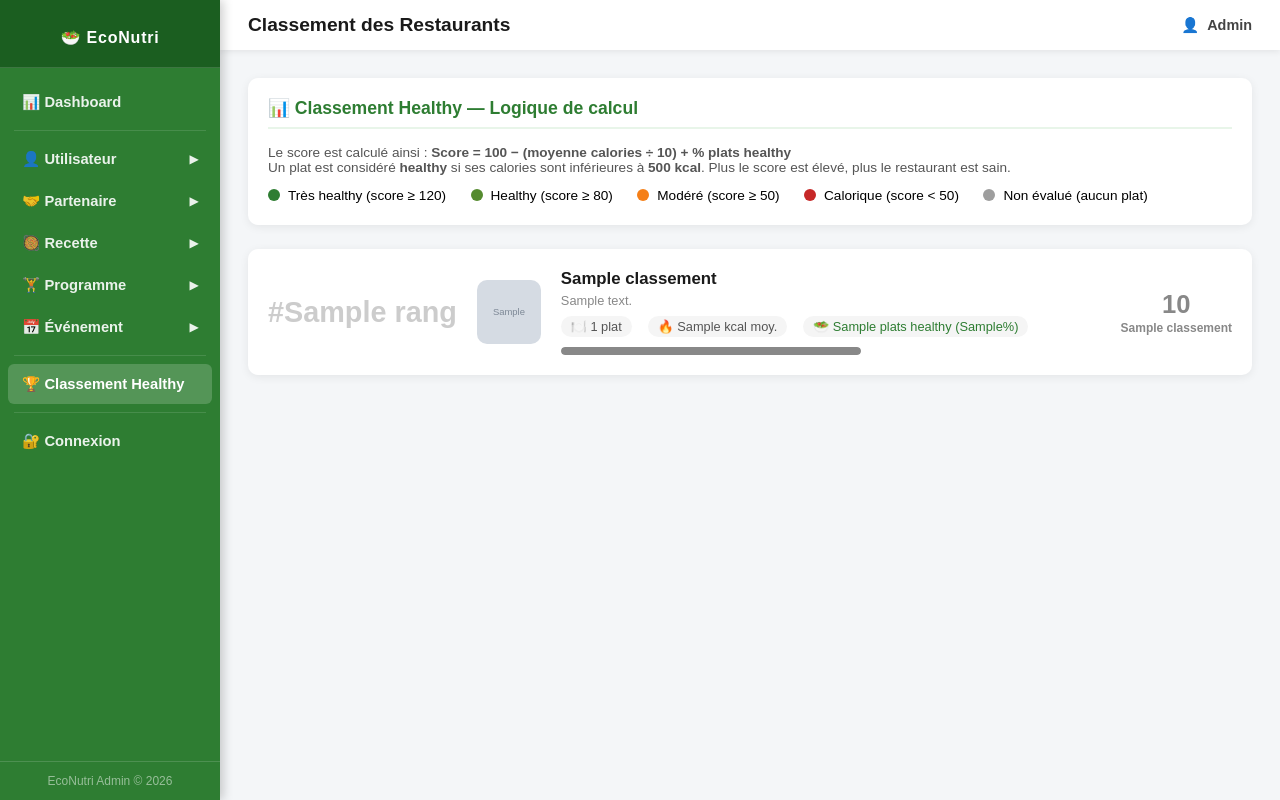
After one commit to emna-kochbati/projet-web-nutrition, a PHP site: template View/back/classement/index.php in a window 1280 px wide. The commit adds this page. Run offline with PHP 8.4, Linux system fonts and the light colour scheme; the template is opened without the code that fills it: most values are stand-ins (such as "Sample title", 1, 10 or a date in 2020); grey boxes marked "Sample" are stand-in pictures.

Commit message:
premier commit

```diff
--- /dev/null
+++ b/View/back/classement/index.php
@@ -0,0 +1,107 @@
+<?php
+$page_title  = 'Classement des Restaurants';
+$active_menu = 'classement';
+ob_start();
+?>
+
+<style>
+.rank-card { background:#fff; border-radius:10px; padding:20px; box-shadow:0 2px 10px rgba(0,0,0,.07); margin-bottom:14px; display:flex; align-items:center; gap:20px; transition:transform .2s; }
+.rank-card:hover { transform:translateY(-2px); box-shadow:0 4px 16px rgba(0,0,0,.1); }
+.rank-number { font-size:1.8rem; font-weight:900; color:#ccc; min-width:48px; text-align:center; }
+.rank-number.gold   { color:#f9a825; }
+.rank-number.silver { color:#90a4ae; }
+.rank-number.bronze { color:#a1887f; }
+.rank-img { width:64px; height:64px; border-radius:10px; object-fit:cover; flex-shrink:0; }
+.rank-no-img { width:64px; height:64px; border-radius:10px; background:#f0f0f0; display:flex; align-items:center; justify-content:center; font-size:1.8rem; flex-shrink:0; }
+.rank-info { flex:1; }
+.rank-name { font-size:1.05rem; font-weight:700; color:#1a1a1a; margin-bottom:4px; }
+.rank-cuisine { font-size:.8rem; color:#888; margin-bottom:8px; }
+.rank-stats { display:flex; gap:16px; flex-wrap:wrap; }
+.stat-pill { display:flex; align-items:center; gap:5px; font-size:.8rem; color:#555; background:#f5f5f5; padding:3px 10px; border-radius:20px; }
+.rank-score-block { text-align:center; min-width:110px; }
+.score-value { font-size:1.6rem; font-weight:800; }
+.score-label { font-size:.75rem; font-weight:600; margin-top:2px; }
+.progress-bar-wrap { background:#f0f0f0; border-radius:20px; height:8px; margin-top:8px; overflow:hidden; }
+.progress-bar-fill { height:100%; border-radius:20px; transition:width .6s; }
+.legend-box { background:#fff; border-radius:10px; padding:20px; box-shadow:0 2px 10px rgba(0,0,0,.07); margin-bottom:24px; }
+.legend-item { display:inline-flex; align-items:center; gap:8px; margin-right:20px; font-size:.85rem; }
+.legend-dot { width:12px; height:12px; border-radius:50%; }
+.section-title { font-size:1.1rem; font-weight:700; color:#2e7d32; margin-bottom:16px; padding-bottom:8px; border-bottom:2px solid #e8f5e9; }
+.empty-state { text-align:center; padding:60px; color:#aaa; }
+</style>
+
+<!-- Légende -->
+<div class="legend-box">
+    <div class="section-title">📊 Classement Healthy — Logique de calcul</div>
+    <p style="font-size:.85rem;color:#555;margin-bottom:12px;">
+        Le score est calculé ainsi : <strong>Score = 100 − (moyenne calories ÷ 10) + % plats healthy</strong><br>
+        Un plat est considéré <strong>healthy</strong> si ses calories sont inférieures à <strong>500 kcal</strong>.
+        Plus le score est élevé, plus le restaurant est sain.
+    </p>
+    <div>
+        <span class="legend-item"><span class="legend-dot" style="background:#2e7d32;"></span> Très healthy (score ≥ 120)</span>
+        <span class="legend-item"><span class="legend-dot" style="background:#558b2f;"></span> Healthy (score ≥ 80)</span>
+        <span class="legend-item"><span class="legend-dot" style="background:#f57f17;"></span> Modéré (score ≥ 50)</span>
+        <span class="legend-item"><span class="legend-dot" style="background:#c62828;"></span> Calorique (score &lt; 50)</span>
+        <span class="legend-item"><span class="legend-dot" style="background:#9e9e9e;"></span> Non évalué (aucun plat)</span>
+    </div>
+</div>
+
+<?php if (empty($classement)): ?>
+    <div class="empty-state">
+        <div style="font-size:3rem;">🍴</div>
+        <p>Aucun restaurant trouvé.</p>
+    </div>
+<?php else: ?>
+
+<?php foreach ($classement as $r): ?>
+<div class="rank-card">
+
+    <!-- Rang -->
+    <div class="rank-number <?= $r['rang'] === 1 ? 'gold' : ($r['rang'] === 2 ? 'silver' : ($r['rang'] === 3 ? 'bronze' : '')) ?>">
+        <?= $r['rang'] === 1 ? '🥇' : ($r['rang'] === 2 ? '🥈' : ($r['rang'] === 3 ? '🥉' : '#'.$r['rang'])) ?>
+    </div>
+
+    <!-- Image -->
+    <?php if (!empty($r['image'])): ?>
+        <img src="/2A35/assets/uploads/restaurants/<?= htmlspecialchars($r['image']) ?>" class="rank-img" alt="">
+    <?php else: ?>
+        <div class="rank-no-img">🍴</div>
+    <?php endif; ?>
+
+    <!-- Infos -->
+    <div class="rank-info">
+        <div class="rank-name"><?= htmlspecialchars($r['nom']) ?></div>
+        <div class="rank-cuisine"><?= ucfirst(htmlspecialchars($r['type_cuisine'])) ?></div>
+        <div class="rank-stats">
+            <span class="stat-pill">🍽️ <?= $r['total_meals'] ?> plat<?= $r['total_meals'] > 1 ? 's' : '' ?></span>
+            <?php if ($r['avg_calories'] !== null): ?>
+            <span class="stat-pill">🔥 <?= $r['avg_calories'] ?> kcal moy.</span>
+            <?php else: ?>
+            <span class="stat-pill" style="color:#aaa;">🔥 Calories non renseignées</span>
+            <?php endif; ?>
+            <span class="stat-pill" style="color:#2e7d32;">🥗 <?= $r['nb_healthy'] ?> plat<?= $r['nb_healthy'] > 1 ? 's' : '' ?> healthy (<?= $r['pct_healthy'] ?>%)</span>
+        </div>
+        <!-- Barre de progression healthy -->
+        <?php if ($r['total_meals'] > 0): ?>
+        <div class="progress-bar-wrap" style="margin-top:10px;max-width:300px;">
+            <div class="progress-bar-fill" style="width:<?= $r['pct_healthy'] ?>%;background:<?= $r['color'] ?>;"></div>
+        </div>
+        <?php endif; ?>
+    </div>
+
+    <!-- Score -->
+    <div class="rank-score-block">
+        <div class="score-value" style="color:<?= $r['color'] ?>;"><?= $r['total_meals'] > 0 ? $r['score'] : '—' ?></div>
+        <div class="score-label" style="color:<?= $r['color'] ?>;"><?= $r['label'] ?></div>
+    </div>
+
+</div>
+<?php endforeach; ?>
+
+<?php endif; ?>
+
+<?php
+$content = ob_get_clean();
+require_once 'View/back/layout.php';
+?>
--- a/View/back/partials/sidebar.php
+++ b/View/back/partials/sidebar.php
@@ -210,6 +210,15 @@
 
             <div class="nav-divider"></div>
 
+            <!-- Classement -->
+            <li class="nav-item">
+                <a href="/2A35/Admin/classement" class="nav-link <?= ($active_menu ?? '') === 'classement' ? 'active' : '' ?>">
+                    <span class="nav-left">🏆 Classement Healthy</span>
+                </a>
+            </li>
+
+            <div class="nav-divider"></div>
+
             <!-- Login -->
             <li class="nav-item">
                 <a href="/2A35/Login" class="nav-link">
```
Also changed, not shown: Controller/ClassementController.php (added, +110 -0 lines), assets/uploads/restaurants/restaurants_69f9d76eb2c98.jpg (added), assets/uploads/restaurants/restaurants_69f9dc1d4af06.jpg (added).
